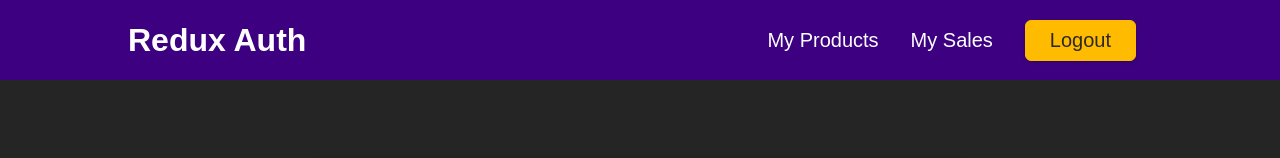
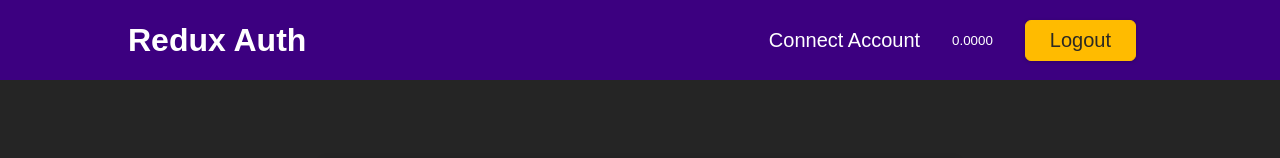
Before and after one commit to sam41306061/redux-counter-blockchain, a React (Create React App) app: page / in a window 1280 px wide. Both pictures are taken after typing "name@example.com", "Sample123" into the empty fields and a click on the button "Login". Shown: the top 158 px of the page. Built offline with nearby package versions, Linux system fonts and the light colour scheme.

Commit message:
working setup for redux with thunk async selection

```diff
--- a/src/components/Header.js
+++ b/src/components/Header.js
@@ -3,7 +3,7 @@ import classes from './Header.module.css';
 
 // state handler
 import {authActions} from '../store/auth';
-import { accountActions } from '../store/accounts';
+import { loadProvider,loadNetwork,loadAccount,loadBalance } from '../store/accounts';
 
 const Header = () => {
   const dispatch = useDispatch();
@@ -12,6 +12,13 @@ const Header = () => {
   const network = useSelector(state => state.accounts.chainId);
   const account = useSelector(state => state.accounts.account);
   const balance = useSelector(state => state.accounts.balance);
+
+  const networkHandler = async (e) => {
+    await window.ethereum.request({
+      method: 'wallet_switchEthereumChain',
+      params: [{ network: e.target.value }],
+    })
+  }
 
 
 
@@ -26,11 +33,16 @@ const Header = () => {
         <nav>
         <ul>
           <li>
-            <a href='/'>My Products</a>
+            <a href='/'>Connect Account</a>
           </li>
           <li>
-            <a href='/'>My Sales</a>
+            <p><small>{Number(balance).toFixed(4)}</small></p>
           </li>
+          {network && (
+          <li>
+            <button herf='' value={[network] ? `0x${network.toString(16)}` : `0`} onClick={networkHandler()}>Select Network</button>
+          </li>
+          )}
           <li>
             <button onClick={logOutHandler}>Logout</button>
           </li>
--- a/src/store/accounts.js
+++ b/src/store/accounts.js
@@ -37,8 +37,9 @@ export const loadBalance = createAsyncThunk(
     'accounts/loadBalance',
     async() => {
         const provider = new ethers.providers.Web3Provider(window.ethereum);
-        const account = await window.ethereum.request({ method: 'eth_requestAccounts' });
-        const balance = await provider.getBalance(account)
+        const accounts = await window.ethereum.request({ method: 'eth_requestAccounts' });
+        const account = accounts[0];
+        const balance = await provider.getBalance(account);
         return balance;
     }
 )
@@ -72,6 +73,9 @@ const accountsSlice = createSlice({
         builder.addCase(loadAccount.fulfilled, (state,action) => {
             state.account = action.payload
         });
+        builder.addCase(loadBalance.fulfilled, (state, action) =>{
+            state.balance = action.payload
+        })
     }
 });
 
```
